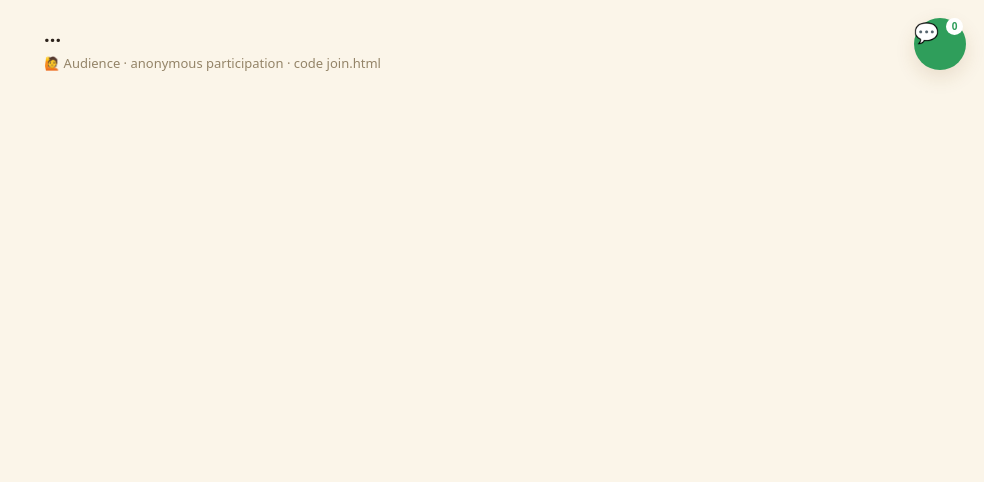
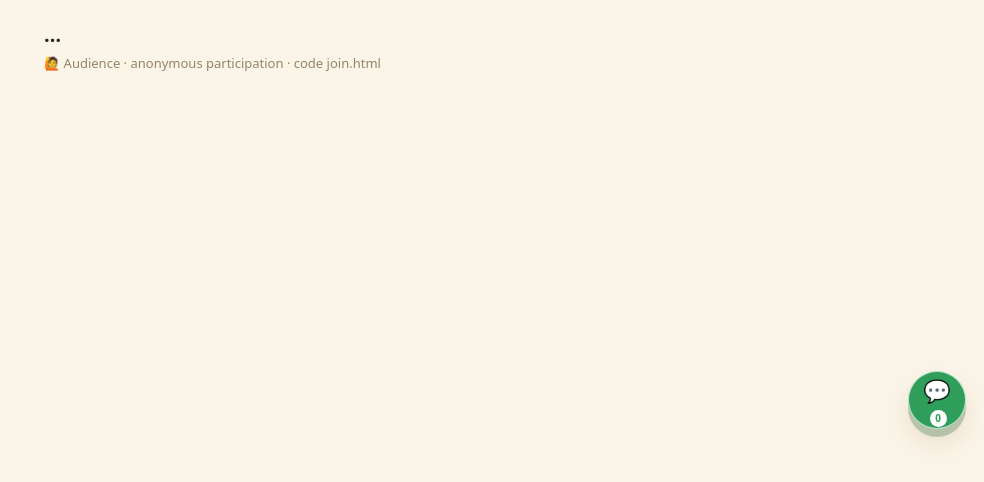
Before and after one commit to bookseal/qr-poll-with-your-audience, a website: page public/join.html in a window 1280 px wide. Shown: the whole page, without its empty margins (296-1280 px from the left). Drawn offline with Linux system fonts and the light colour scheme; files whose address does not match are found by name.

Commit message:
style: center audience chat button

```diff
--- a/public/style.css
+++ b/public/style.css
@@ -76,9 +76,11 @@ header .code { color: var(--muted); font-size: 13px; }
 .sidebar-item-label { flex: 1; min-width: 0; overflow: hidden; text-overflow: ellipsis; white-space: nowrap; font-size: 13px; }
 .mini.play { flex: none; color: var(--accent); font-size: 13px; padding: 5px 7px; }
 .chat-toggle {
-  position: fixed; top: 18px; right: 18px; z-index: 20;
-  width: 52px; height: 52px; padding: 0; border-radius: 50%; background: #2f9e5b; color: #fff;
-  box-shadow: 0 7px 20px var(--shadow); font-weight: 800; font-size: 20px;
+  position: fixed; top: 50%; right: 18px; z-index: 20;
+  display: grid; place-items: center; width: 58px; height: 58px; padding: 0;
+  border: 1px solid rgba(255, 255, 255, .65); border-radius: 50%; background: #2f9e5b; color: #fff;
+  box-shadow: 0 8px 0 rgba(35, 104, 60, .28), 0 14px 28px var(--shadow);
+  transform: translateY(-50%); font-weight: 800; font-size: 22px; text-decoration: none; cursor: pointer;
 }
 .chat-toggle b { display: inline-grid; place-items: center; min-width: 17px; height: 17px; margin-left: 2px; padding: 0 4px; border-radius: 999px; background: #fff; color: #2f9e5b; font-size: 10px; vertical-align: top; }
 .chat-toggle.has-unread { background: var(--accent); animation: unread-blink 1s ease-in-out infinite; }
@@ -259,5 +261,5 @@ button.ghost.small, button.small { font-size: 13px; padding: 8px 12px; }
   .admin-sidebar { left: 6px; top: 6px; bottom: 6px; width: 144px; padding: 8px; }
   .admin-tab { padding: 8px 10px; }
 }
-@media (max-width: 620px) { .chat-toggle { top: 12px; right: 12px; width: 48px; height: 48px; } .chat-toggle b { position: absolute; top: -4px; right: -4px; } .chat-panel { top: 12px; right: 12px; width: calc(100vw - 24px); max-height: calc(100dvh - 24px); } }
+@media (max-width: 620px) { .chat-toggle { top: 50%; right: 12px; width: 52px; height: 52px; } .chat-toggle b { position: absolute; top: -4px; right: -4px; } .chat-panel { top: 12px; right: 12px; width: calc(100vw - 24px); max-height: calc(100dvh - 24px); } }
 @media (prefers-reduced-motion: reduce) { *, *::before, *::after { animation-duration: .01ms !important; animation-iteration-count: 1 !important; transition-duration: .01ms !important; scroll-behavior: auto !important; } }
```
